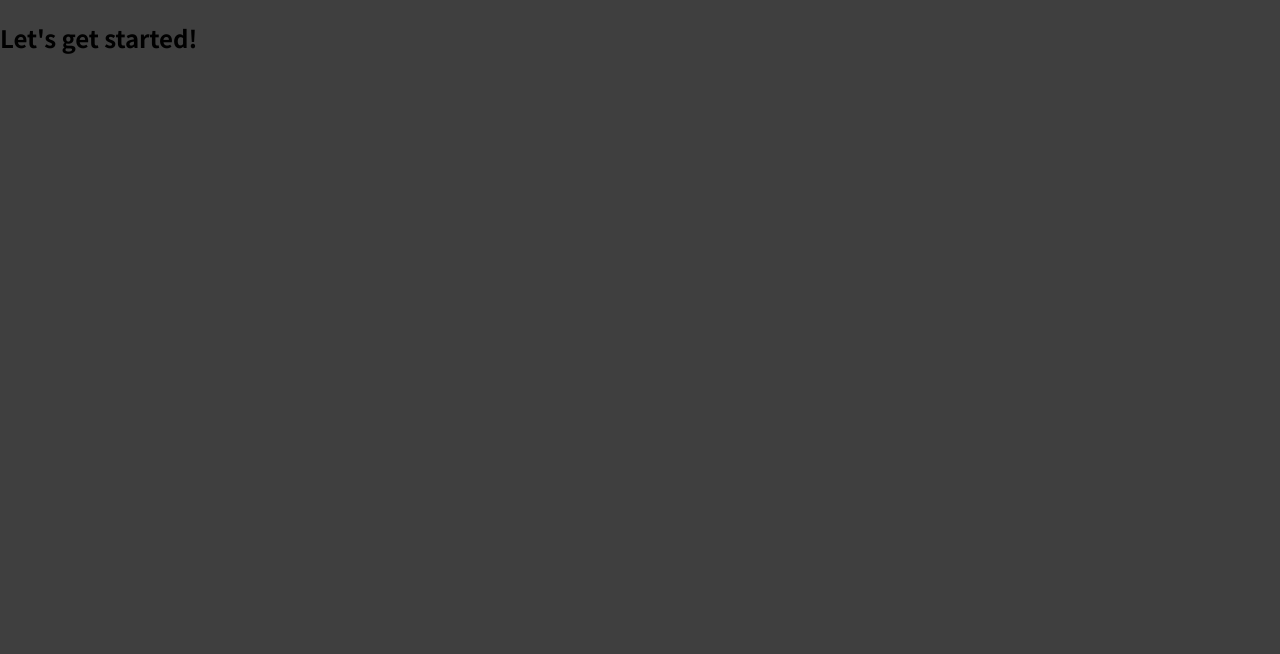
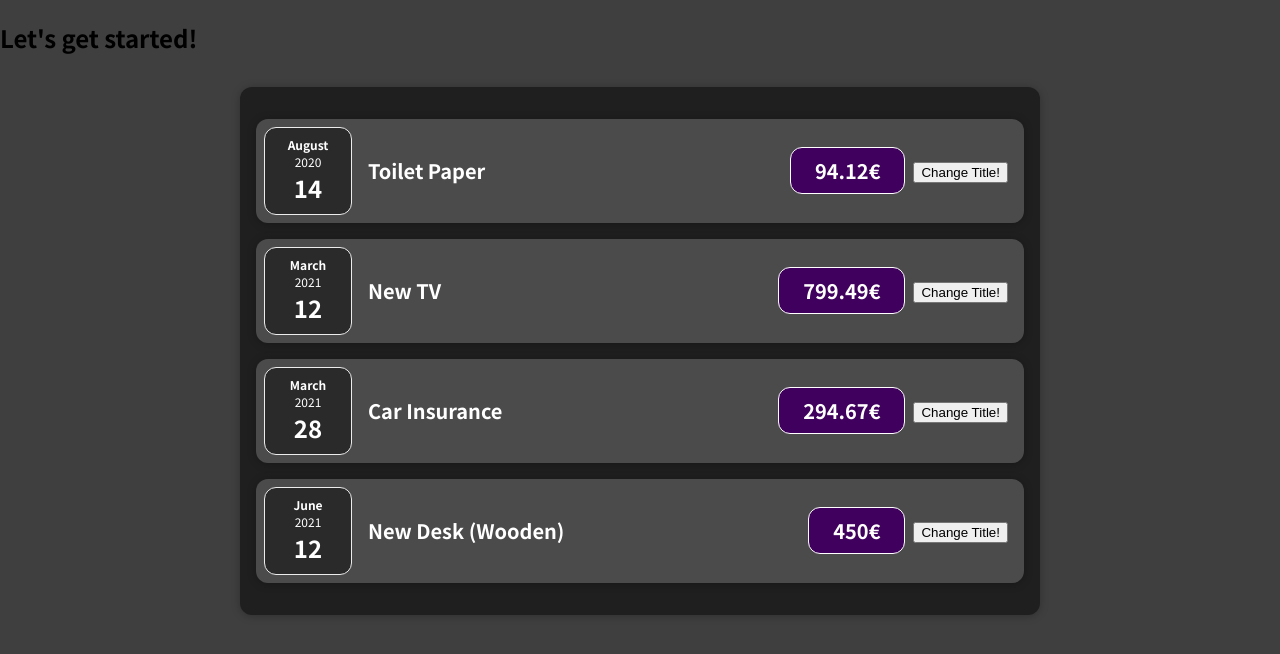
Before and after one commit to leninepestana/daily_expenses, a React (Create React App) app: page / in a window 1280 px wide. Shown: the top 654 px of the page. Built offline with nearby package versions, Linux system fonts and the light colour scheme.

Commit message:
React State & Working with Events

```diff
--- a/src/App.js
+++ b/src/App.js
@@ -1,7 +1,54 @@
+import React from "react";
+
+import Expenses from "./components/Expenses/Expenses";
+import ExpenseItem from "./components/Expenses/ExpenseItem";
+
 function App() {
+  const expenses = [
+    {
+      id: "e1",
+      title: "Toilet Paper",
+      amount: 94.12,
+      date: new Date(2020, 7, 14),
+    },
+    { id: "e2", title: "New TV", amount: 799.49, date: new Date(2021, 2, 12) },
+    {
+      id: "e3",
+      title: "Car Insurance",
+      amount: 294.67,
+      date: new Date(2021, 2, 28),
+    },
+    {
+      id: "e4",
+      title: "New Desk (Wooden)",
+      amount: 450,
+      date: new Date(2021, 5, 12),
+    },
+  ];
   return (
     <div>
       <h2>Let's get started!</h2>
+      <Expenses items={expenses} />
+      {/* <ExpenseItem
+        title={expenses[0].title}
+        amount={expenses[0].amount}
+        date={expenses[0].date}
+      />
+      <ExpenseItem
+        title={expenses[1].title}
+        amount={expenses[1].amount}
+        date={expenses[1].date}
+      />
+      <ExpenseItem
+        title={expenses[2].title}
+        amount={expenses[2].amount}
+        date={expenses[2].date}
+      />
+      <ExpenseItem
+        title={expenses[3].title}
+        amount={expenses[3].amount}
+        date={expenses[3].date}
+      /> */}
     </div>
   );
 }
--- /dev/null
+++ b/src/components/Expenses/ExpenseDate.css
@@ -0,0 +1,26 @@
+.expense-date {
+  display: flex;
+  flex-direction: column;
+  width: 5.5rem;
+  height: 5.5rem;
+  border: 1px solid #ececec;
+  background-color: #2a2a2a;
+  color: white;
+  border-radius: 12px;
+  align-items: center;
+  justify-content: center;
+}
+
+.expense-date__month {
+  font-size: 0.75rem;
+  font-weight: bold;
+}
+
+.expense-date__year {
+  font-size: 0.75rem;
+}
+
+.expense-date__day {
+  font-size: 1.5rem;
+  font-weight: bold;
+}
--- /dev/null
+++ b/src/components/Expenses/ExpenseDate.js
@@ -0,0 +1,18 @@
+import React from "react";
+
+import "./ExpenseDate.css";
+
+const ExpenseDate = (props) => {
+  const month = props.date.toLocaleString("en-US", { month: "long" });
+  const year = props.date.getFullYear();
+  const day = props.date.toLocaleString("en-US", { day: "2-digit" });
+
+  return (
+    <div className="expense-date">
+      <div className="expense-date__month">{month}</div>
+      <div className="expense-date__year">{year}</div>
+      <div className="expense-date__day">{day}</div>
+    </div>
+  );
+};
+export default ExpenseDate;
--- /dev/null
+++ b/src/components/Expenses/ExpenseItem.css
@@ -0,0 +1,58 @@
+.expense-item {
+  display: flex;
+  justify-content: space-between;
+  align-items: center;
+  padding: 0.5rem;
+  margin: 1rem 0;
+  background-color: #4b4b4b;
+}
+
+.expense-item__description {
+  display: flex;
+  flex-direction: column;
+  gap: 1rem;
+  align-items: flex-end;
+  flex-flow: column-reverse;
+  justify-content: flex-start;
+  flex: 1;
+}
+
+.expense-item h2 {
+  color: #3a3a3a;
+  font-size: 1rem;
+  flex: 1;
+  margin: 0 1rem;
+  color: white;
+}
+
+.expense-item__price {
+  font-size: 1rem;
+  font-weight: bold;
+  color: white;
+  background-color: #40005d;
+  border: 1px solid white;
+  padding: 0.5rem;
+  border-radius: 12px;
+}
+
+.expense-btn {
+  padding: 0.5rem;
+}
+
+@media (min-width: 580px) {
+  .expense-item__description {
+    flex-direction: row;
+    align-items: center;
+    justify-content: flex-start;
+    flex: 1;
+  }
+
+  .expense-item__description h2 {
+    font-size: 1.25rem;
+  }
+
+  .expense-item__price {
+    font-size: 1.25rem;
+    padding: 0.5rem 1.5rem;
+  }
+}
--- /dev/null
+++ b/src/components/Expenses/ExpenseItem.js
@@ -0,0 +1,26 @@
+import React, { useState } from "react";
+
+import ExpenseDate from "./ExpenseDate";
+import Card from "../UI/Card";
+import "./ExpenseItem.css";
+
+const ExpenseItem = (props) => {
+  const [titleText, setTitle] = useState(props.title);
+  const changeTitleHandler = () => {
+    setTitle("New Text!");
+    console.log("btn clicked");
+  };
+  return (
+    <Card className="expense-item">
+      <ExpenseDate date={props.date} />
+      <div className="expense-item__description">
+        <h2>{titleText}</h2>
+        <div className="expense-item__price">{props.amount}€</div>
+      </div>
+      <div className="expense-btn">
+        <button onClick={changeTitleHandler}>Change Title!</button>
+      </div>
+    </Card>
+  );
+};
+export default ExpenseItem;
--- /dev/null
+++ b/src/components/Expenses/Expenses.css
@@ -0,0 +1,7 @@
+.expenses {
+  padding: 1rem;
+  background-color: rgb(31, 31, 31);
+  margin: 2rem auto;
+  width: 50rem;
+  max-width: 95%;
+}
--- /dev/null
+++ b/src/components/Expenses/Expenses.js
@@ -0,0 +1,33 @@
+import React from "react";
+import Card from "../UI/Card";
+import ExpenseItem from "./ExpenseItem";
+
+import "./Expenses.css";
+
+const Expenses = (props) => {
+  return (
+    <Card className="expenses">
+      <ExpenseItem
+        title={props.items[0].title}
+        amount={props.items[0].amount}
+        date={props.items[0].date}
+      />
+      <ExpenseItem
+        title={props.items[1].title}
+        amount={props.items[1].amount}
+        date={props.items[1].date}
+      />
+      <ExpenseItem
+        title={props.items[2].title}
+        amount={props.items[2].amount}
+        date={props.items[2].date}
+      />
+      <ExpenseItem
+        title={props.items[3].title}
+        amount={props.items[3].amount}
+        date={props.items[3].date}
+      />
+    </Card>
+  );
+};
+export default Expenses;
--- /dev/null
+++ b/src/components/UI/Card.css
@@ -0,0 +1,4 @@
+.card {
+  border-radius: 12px;
+  box-shadow: 0 1px 8px rgba(0, 0, 0, 0.25);
+}
--- /dev/null
+++ b/src/components/UI/Card.js
@@ -0,0 +1,9 @@
+import React from "react";
+
+import "./Card.css";
+
+const Card = (props) => {
+  const classes = "card " + props.className;
+  return <div className={classes}>{props.children}</div>;
+};
+export default Card;
```
Also changed, not shown: 1 other file (tests, documents, lock files or other folders).
